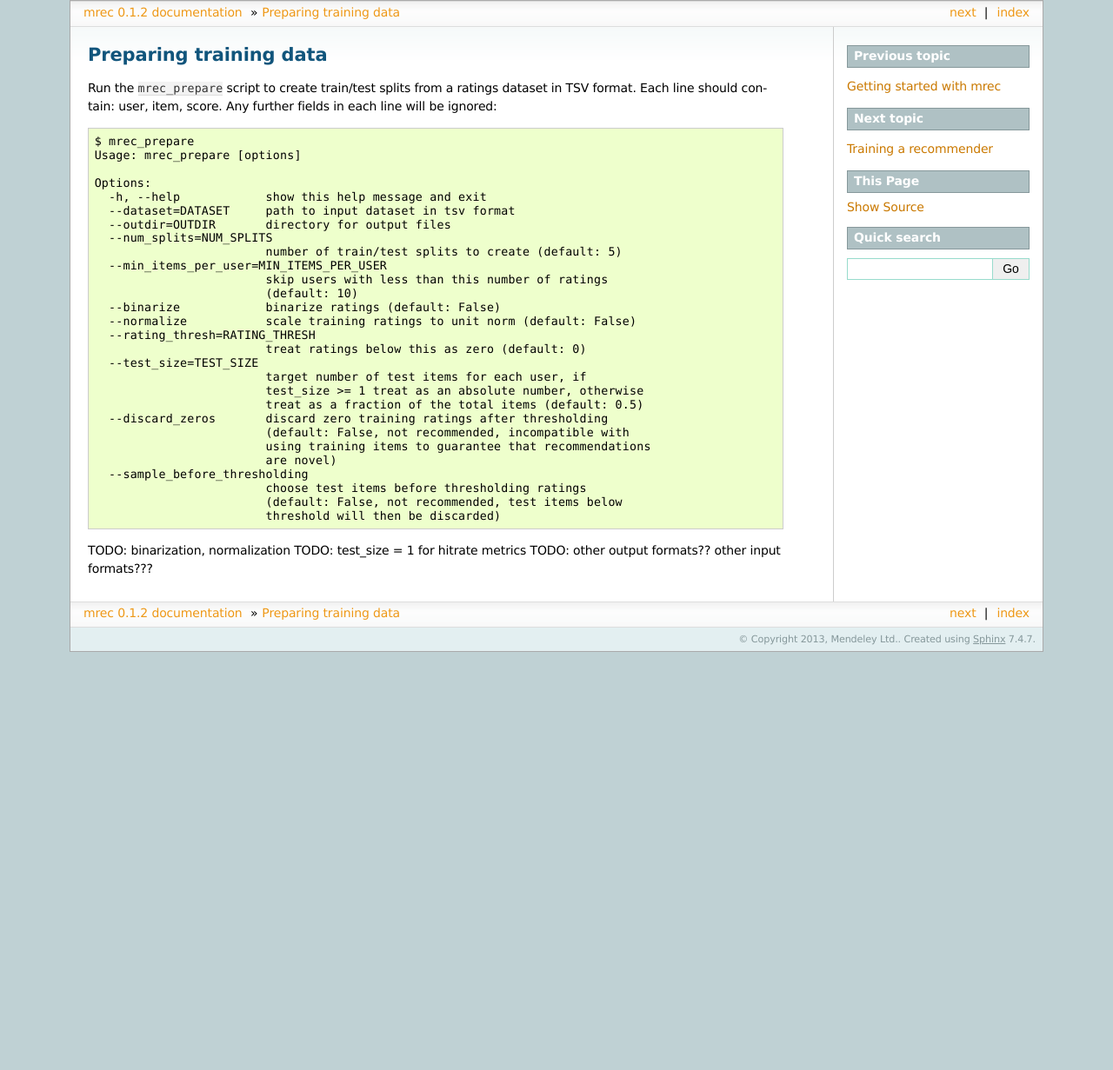
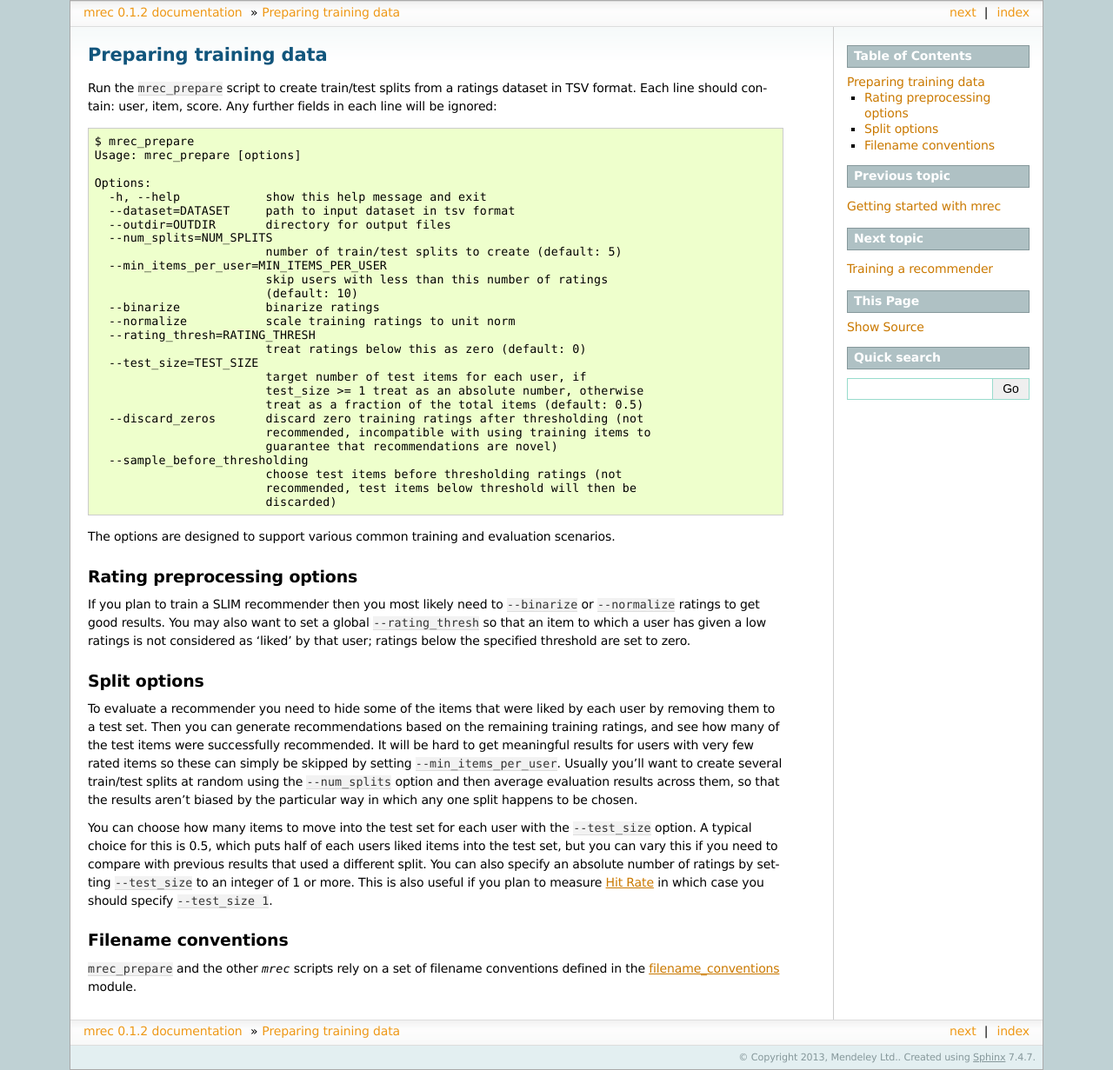
Before and after one commit to Mendeley/mrec, a Sphinx documentation site: the page built from doc/preparation.rst, in a window 1280 px wide. Shown: the whole page at 87% size. Built offline with Sphinx 7.4.7, drawn with Linux system fonts in a browser that asks for light colours; formulas are drawn with MathJax 3; before the commit the page ends 900 px from its top, so only the background shows below that.

Commit message:
more docs

```diff
--- a/doc/mrec.examples.rst
+++ b/doc/mrec.examples.rst
@@ -25,6 +25,9 @@ examples Package
     :undoc-members:
     :show-inheritance:
 
+
+.. _filename_conventions-label:
+
 :mod:`filename_conventions` Module
 ----------------------------------
 
--- a/doc/preparation.rst
+++ b/doc/preparation.rst
@@ -19,23 +19,52 @@ Each line should contain: user, item, score.  Any further fields in each line wi
       --min_items_per_user=MIN_ITEMS_PER_USER
                             skip users with less than this number of ratings
                             (default: 10)
-      --binarize            binarize ratings (default: False)
-      --normalize           scale training ratings to unit norm (default: False)
+      --binarize            binarize ratings
+      --normalize           scale training ratings to unit norm
       --rating_thresh=RATING_THRESH
                             treat ratings below this as zero (default: 0)
       --test_size=TEST_SIZE
                             target number of test items for each user, if
                             test_size >= 1 treat as an absolute number, otherwise
                             treat as a fraction of the total items (default: 0.5)
-      --discard_zeros       discard zero training ratings after thresholding
-                            (default: False, not recommended, incompatible with
-                            using training items to guarantee that recommendations
-                            are novel)
+      --discard_zeros       discard zero training ratings after thresholding (not
+                            recommended, incompatible with using training items to
+                            guarantee that recommendations are novel)
       --sample_before_thresholding
-                            choose test items before thresholding ratings
-                            (default: False, not recommended, test items below
-                            threshold will then be discarded)
+                            choose test items before thresholding ratings (not
+                            recommended, test items below threshold will then be
+                            discarded)
 
-TODO: binarization, normalization
-TODO: test_size = 1 for hitrate metrics
-TODO: other output formats?? other input formats???
+
+The options are designed to support various common training and evaluation scenarios.
+
+Rating preprocessing options
+----------------------------
+If you plan to train a SLIM recommender then you most likely need to ``--binarize`` or
+``--normalize`` ratings to get good results.  You may also want to set
+a global ``--rating_thresh`` so that an item to which a user has given a low ratings is
+not considered as 'liked' by that user; ratings below the specified threshold are set
+to zero.
+
+Split options
+-------------
+To evaluate a recommender you need to hide some of the items that were liked by each user
+by removing them to a test set.  Then you can generate recommendations based on the remaining
+training ratings, and see how many of the test items were successfully recommended.
+It will be hard to get meaningful results for users with very few rated items so these
+can simply be skipped by setting ``--min_items_per_user``.  Usually you'll want to create
+several train/test splits at random using the ``--num_splits`` option and then average evaluation
+results across them, so that the results aren't biased by the particular way in which any
+one split happens to be chosen.
+
+You can choose how many items to move into the test set for
+each user with the ``--test_size`` option.  A typical choice for this is 0.5, which puts
+half of each users liked items into the test set, but you can vary this if you need to compare
+with previous results that used a different split.  You can also specify an absolute number
+of ratings by setting ``--test_size`` to an integer of 1 or more.  This is also useful if you
+plan to measure :ref:`Hit Rate <evaluation>` in which case you should specify ``--test_size 1``.
+
+Filename conventions
+--------------------
+``mrec_prepare`` and the other `mrec` scripts rely on a set of filename conventions defined
+in the :ref:`filename_conventions <filename_conventions-label>` module.
```
Also changed, not shown: 2 other files.
